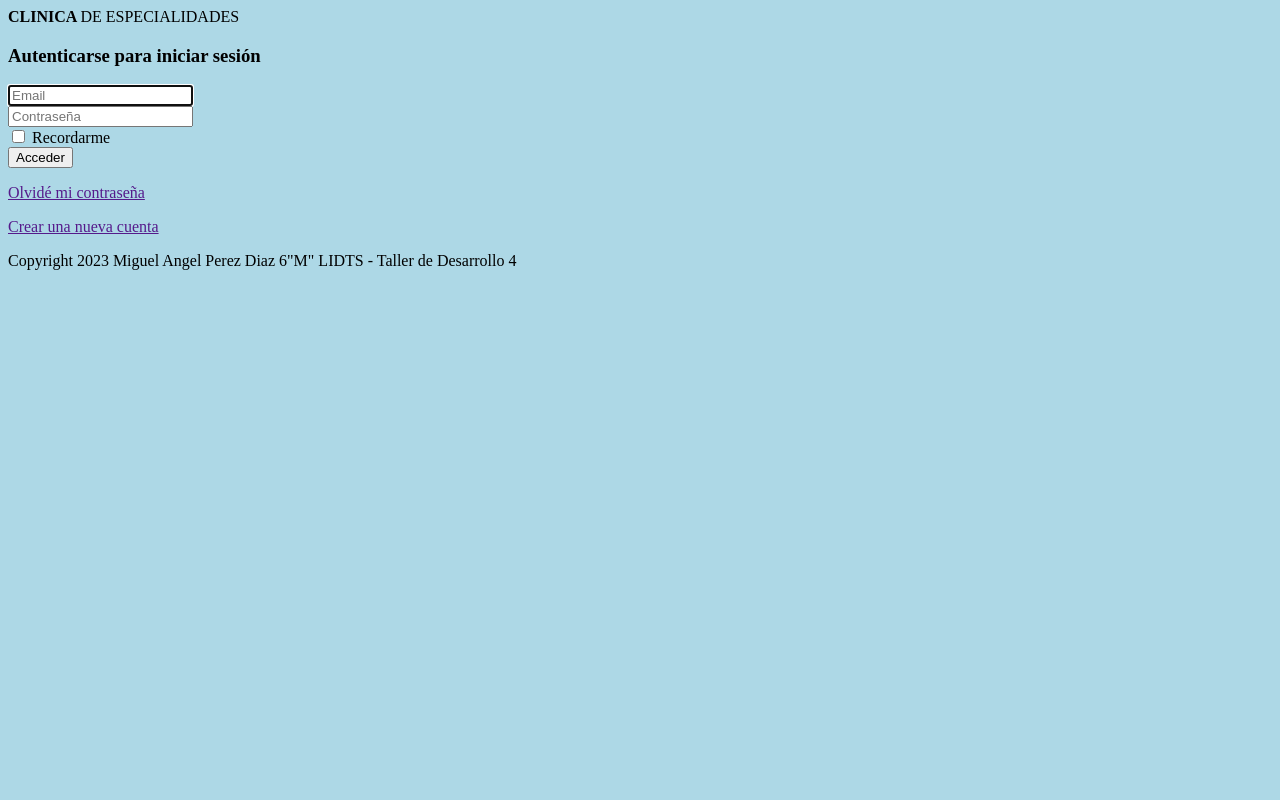
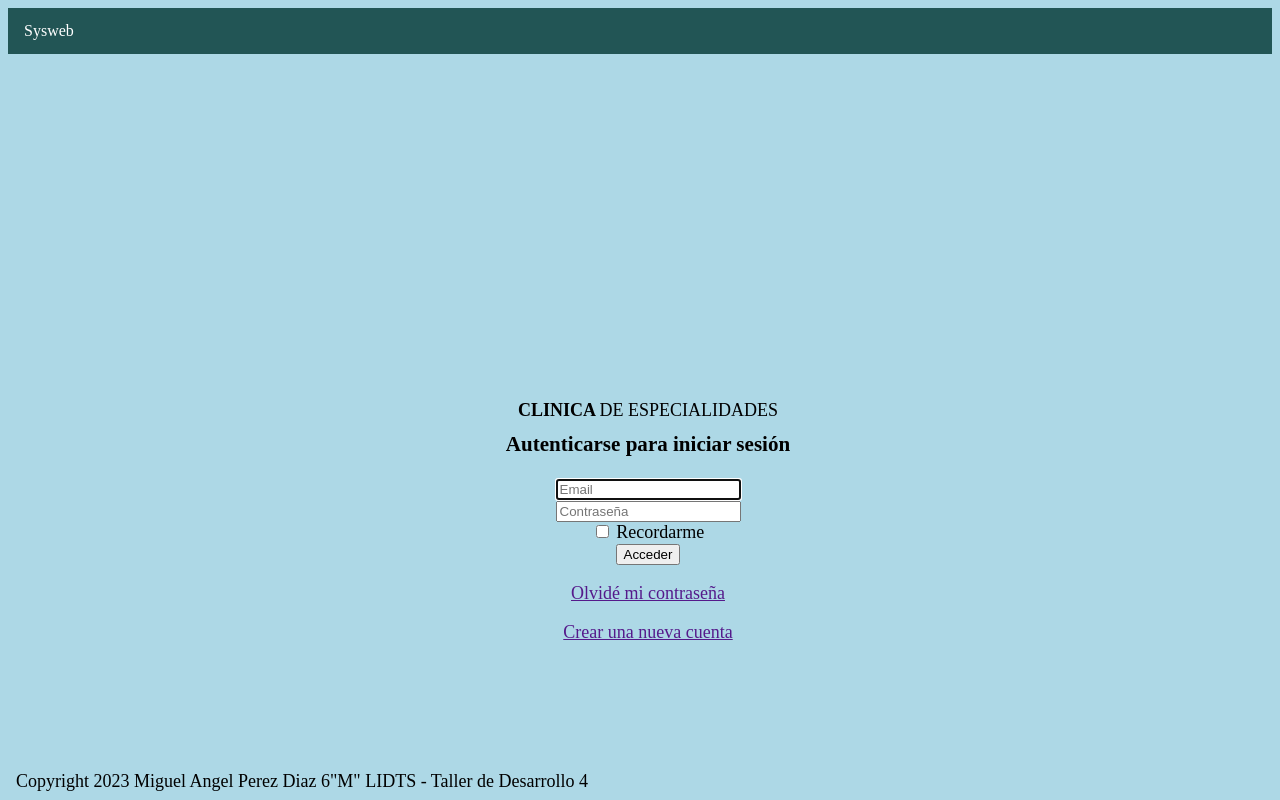
Before and after one commit to dovmikesoul/clinic_special, a Flask app: page / in a window 1280 px wide. Run offline with Flask 2, Linux system fonts and the light colour scheme.

Commit message:
diseños

```diff
--- a/templates/index.html
+++ b/templates/index.html
@@ -5,16 +5,56 @@
         body {
             background-color: lightblue;
           }
+          ul {
+            list-style-type: none;
+            margin: 0;
+            padding: 0;
+            overflow: hidden;
+            background-color: #255;
+          }
+
+          li {
+            float: left;
+          }
+
+          li a {
+            display: block;
+            color: white;
+            text-align: center;
+            padding: 14px 16px;
+            text-decoration: none;
+          }
+
+          li a:hover {
+            background-color: #111;
+          }
+          div.card {
+            position: absolute;
+            top: 50%;
+            width: 100%;
+            text-align: center;
+            font-size: 18px;
+          }
+          footer{
+            position: absolute;
+            bottom: 8px;
+            left: 16px;
+            font-size: 18px;
+          }
     </style>
     <meta charset="UTF-8">
     <meta http-equiv="X-UA-Compatible" content="IE=edge">
     <meta name="viewport" content="width=device-width, initial-scale=1.0">
-    <title>Clinica de Especialidades</title>
+    <title>Hola Taller</title>
 </head>
 <body>
-    <div class="login-box" alt=>
-                <b>CLINICA </b> DE ESPECIALIDADES
-            </a>
+    <ul>
+        <li><a href="#index">Sysweb</a></li>
+      </ul>
+    <div class="card">
+        <div class="login-box" alt=>
+            <b>CLINICA </b> DE ESPECIALIDADES
+        </a>
         </div>
         <div class="card card-outline card-primary">
                             <div class="card-header ">
@@ -55,7 +95,7 @@
                 </button>
             </div>
         </div>
-    </form>
+        </form>
             </div>
                             <div class="card-footer ">
             <p class="my-0">
@@ -70,6 +110,7 @@
         </p>
                     </div>
         </div>
+        </div>
     </div>
     <footer>
         Copyright 2023 Miguel Angel Perez Diaz 6"M" LIDTS - Taller de Desarrollo 4
```
